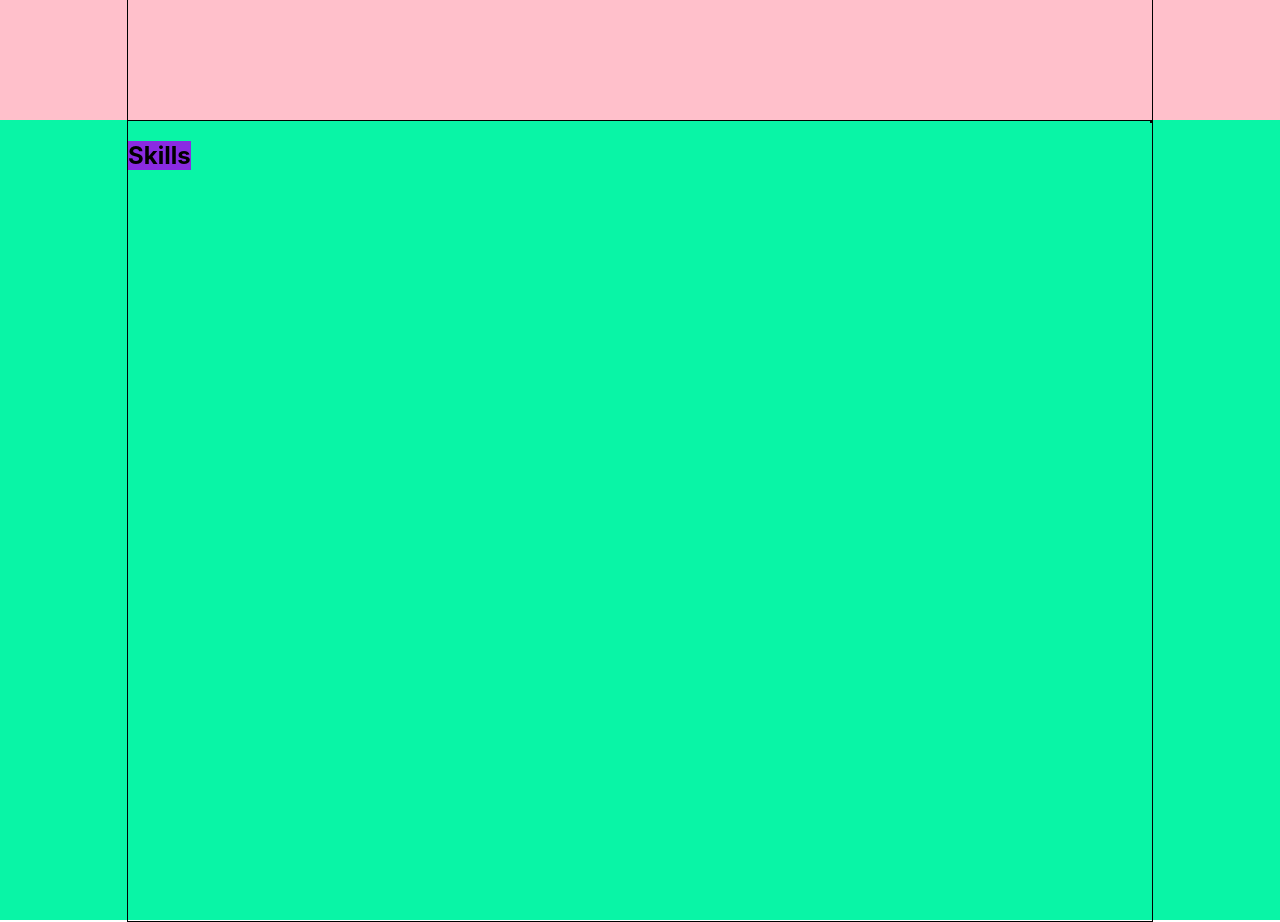
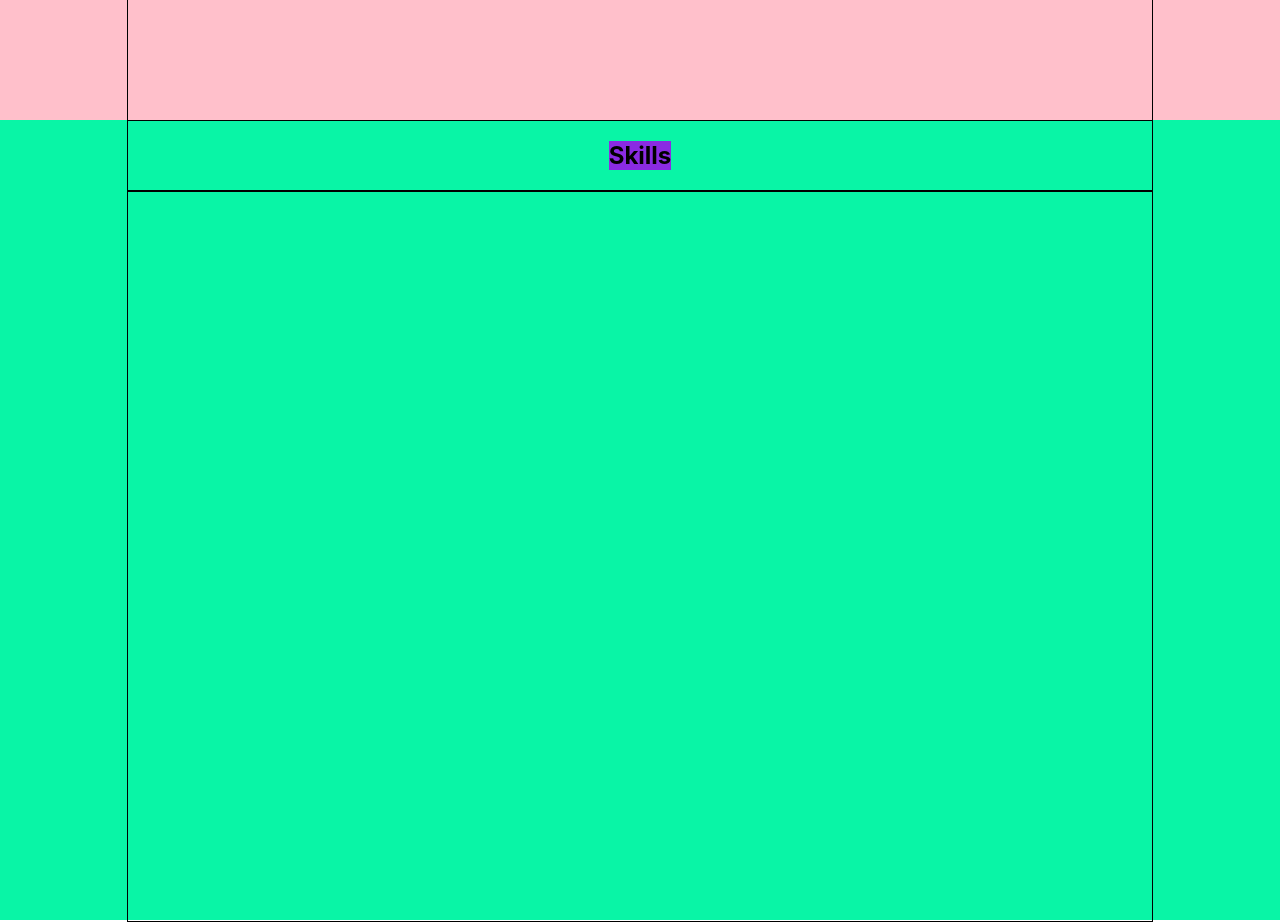
Before and after one commit to Dmitrii1987/portfolio, a React (Create React App) app: page / in a window 1280 px wide. Shown: the part 760-1682 px from the top of the page. Built offline with nearby package versions, Linux system fonts and the light colour scheme.

Commit message:
style: add styles in Skills.module.css

```diff
--- a/src/skills/Skills.module.css
+++ b/src/skills/Skills.module.css
@@ -4,13 +4,16 @@
 }
 
 .skillsContainer {
-    align-items: flex-start;
+    flex-direction: column;
+    justify-content: flex-start;
+
 
 }
 .title {
-    background-color:blueviolet
+    background-color:blueviolet;
 }
 
 .skills {
     border: 1px solid;
+    width: 100%;
 }
```
